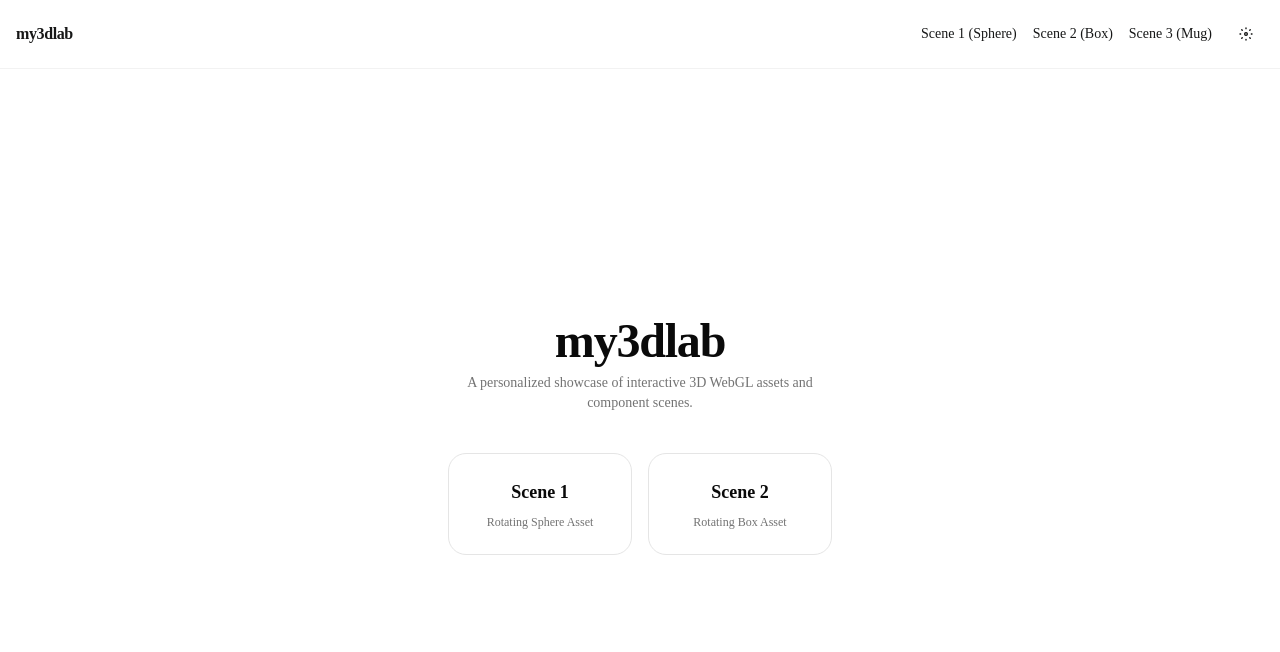
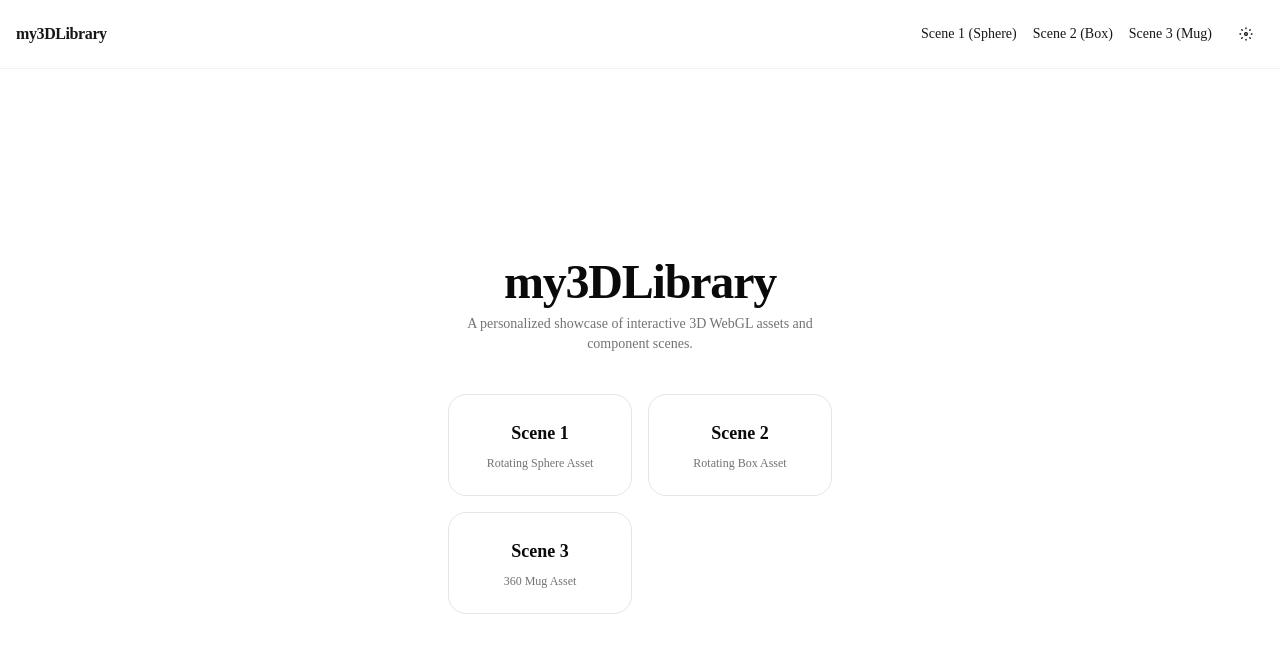
Before and after one commit to sheikhmahmudulhasanshium/my3dlab, a Next.js app: page / in a window 1280 px wide. Shown: the top 652 px of the page. Built offline with nearby package versions, Linux system fonts and the light colour scheme.

Commit message:
feat: rename project from my3dlab to my3DLibrary and update references

```diff
--- a/app/components/common/Navbar.jsx
+++ b/app/components/common/Navbar.jsx
@@ -6,7 +6,7 @@ export const Navbar = () => {
   return (
     <nav className="fixed top-0 left-0 right-0 z-50 flex items-center justify-between p-4 bg-background/30 backdrop-blur-md border-b border-border/50 pointer-events-auto">
       <Link href="/" className="font-bold tracking-tight hover:text-sky-400 transition-colors">
-        my3dlab
+        my3DLibrary
       </Link>
       <div className="flex items-center gap-4 text-sm font-medium">
         <Link href="/scene/scene-1" className="hover:text-sky-400 transition-colors">
--- a/app/layout.js
+++ b/app/layout.js
@@ -3,7 +3,7 @@ import { ThemeProvider } from "./components/providers/theme-provider";
 import Navbar from "./components/common/Navbar";
 
 export const metadata = {
-  title: "my3dlab",
+  title: "my3DLibrary",
   description: "WebGL Asset Workspace",
 };
 
--- a/app/page.js
+++ b/app/page.js
@@ -7,7 +7,7 @@ export const HomePage = () => {
       <div className="max-w-md space-y-6">
         <div className="space-y-2">
           <h1 className="text-4xl font-extrabold tracking-tight sm:text-5xl text-foreground">
-            my3dlab
+            my3DLibrary
           </h1>
           <p className="text-sm text-muted-foreground max-w-sm mx-auto">
             A personalized showcase of interactive 3D WebGL assets and component scenes.
@@ -30,6 +30,13 @@ export const HomePage = () => {
             <span className="text-lg font-bold text-foreground">Scene 2</span>
             <span className="text-xs text-muted-foreground">Rotating Box Asset</span>
           </Link>
+          <Link
+            href="/scene/scene-2"
+            className="flex flex-col items-center p-6 rounded-2xl border border-border bg-card/50 hover:bg-accent/50 transition-all text-center space-y-2"
+          >
+            <span className="text-lg font-bold text-foreground">Scene 3</span>
+            <span className="text-xs text-muted-foreground">360 Mug Asset</span>
+          </Link>
         </div>
       </div>
     </main>
```
Also changed, not shown: 1 other file (tests, documents, lock files or other folders).
